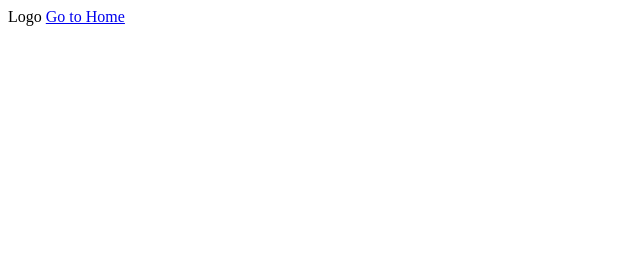
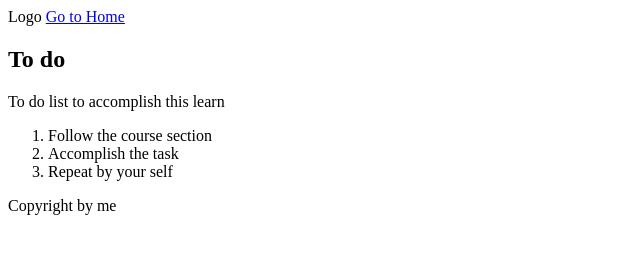
Before and after one commit to fbtwitter/frontend-learn-prj, a plain HTML site: page w1/dashboard.html in a window 1280 px wide. Shown: the whole page, without its empty margins (0-640 px from the left). Drawn offline with Linux system fonts and the light colour scheme.

Commit message:
add content in dashboad about SEO

```diff
--- a/w1/dashboard.html
+++ b/w1/dashboard.html
@@ -5,14 +5,34 @@
   <meta charset="UTF-8">
   <meta http-equiv="X-UA-Compatible" content="IE=edge">
   <meta name="viewport" content="width=device-width, initial-scale=1.0">
-  <title>Dashboard</title>
+  <title>Dashboard SEO</title>
 </head>
 
 <body>
-  <div>
+  <!-- For Navigation Header use Nav -->
+  <nav>
     Logo
     <a href="/w1/index.html">Go to Home</a>
-  </div>
+  </nav>
+  <!-- For Main content put it in main bracket -->
+  <main>
+    <!-- to difer group of contain use div or more specific with section -->
+    <section>
+      <!-- Each section must have a header -->
+      <h2>To do</h2>
+      <!-- and a paragraph -->
+      <p>To do list to accomplish this learn</p>
+      <!-- i'll use ul li / ol li to make a list -->
+      <ol>
+        <li>Follow the course section</li>
+        <li>Accomplish the task</li>
+        <li>Repeat by your self</li>
+      </ol>
+    </section>
+  </main>
+  <footer>
+    Copyright by me
+  </footer>
 </body>
 
 </html>
```
Also changed, not shown: learning notes.txt (added).
